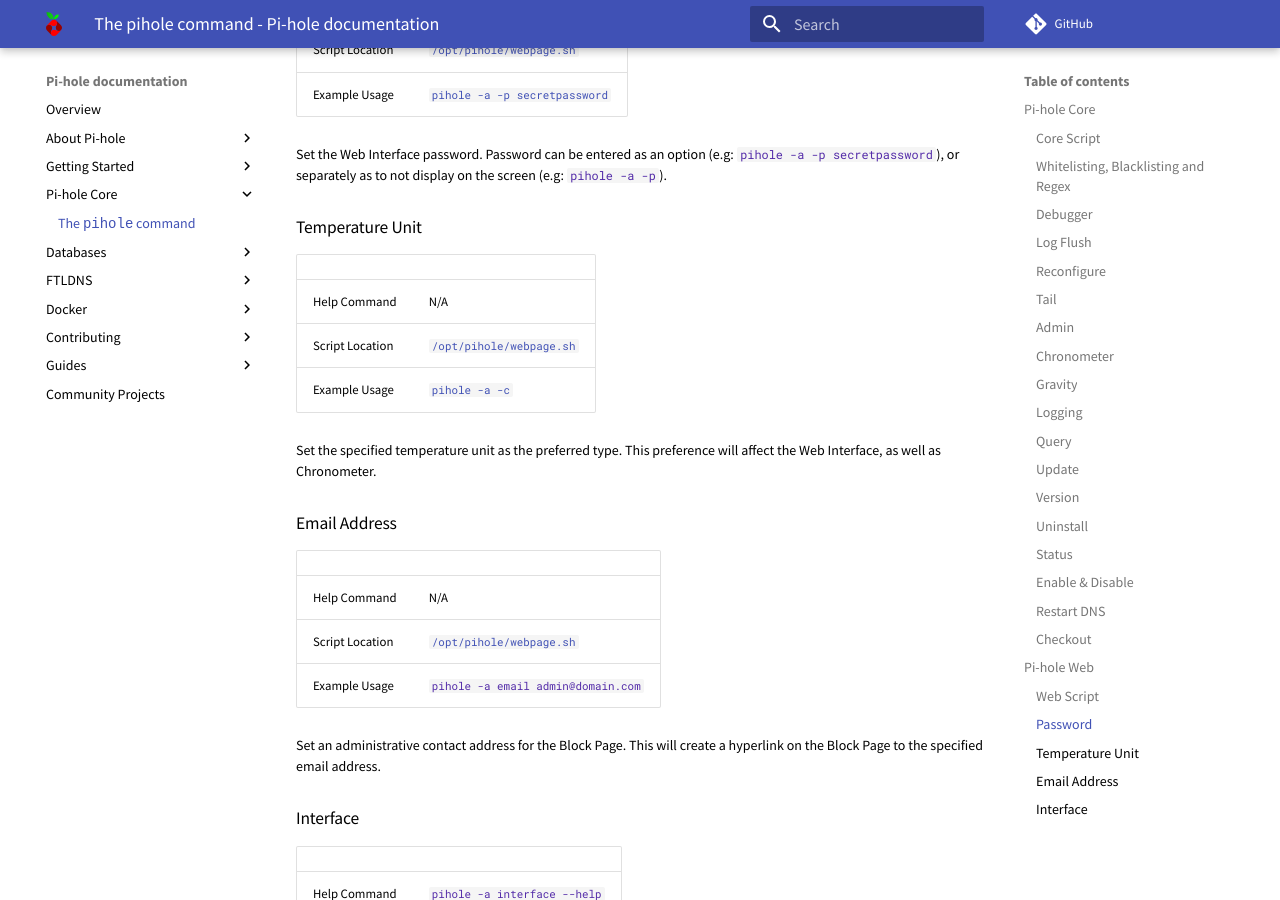
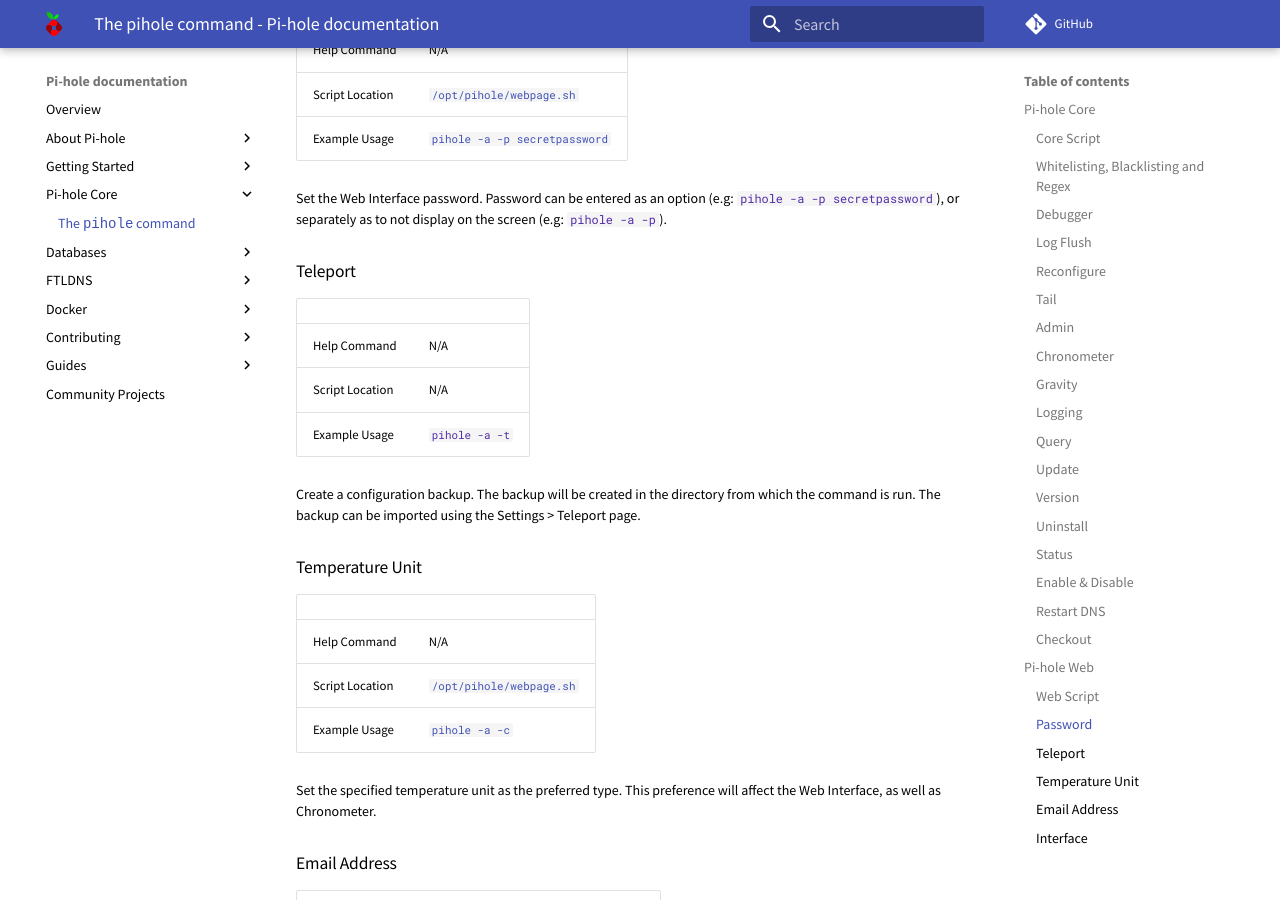
Before and after one commit to pi-hole/docs, an MkDocs documentation site: the page built from docs/core/pihole-command.md, in a window 1280 px wide and 900 px high, scrolled down 9060 px. Built offline with MkDocs 1.6.1 and Material for MkDocs 9.7.7, drawn with Linux system fonts in a browser that asks for light colours; comment, search, counter and statistics services are not loaded.

Commit message:
adding teleport command doc

```diff
--- a/docs/core/pihole-command.md
+++ b/docs/core/pihole-command.md
@@ -267,6 +267,7 @@
  -------------- | --------------
 [Web Script](#web-script) | `pihole -a`
 [Password](#password) | `pihole -a password`
+[Teleport](#teleport) | `pihole -a -t`
 [Temperature Unit](#temperature-unit) | `pihole -a celsius`, `pihole -a fahrenheit`, `pihole -a kelvin`
 [Host Record](#host-record) | `pihole -a hostrecord`
 [Email Address](#email-address) | `pihole -a email`
@@ -291,6 +292,16 @@
 Example Usage   | [`pihole -a -p secretpassword`](https://discourse.pi-hole.net/t/the-pihole-command-with-examples/738#web-password)
 
 Set the Web Interface password. Password can be entered as an option (e.g: `pihole -a -p secretpassword`), or separately as to not display on the screen (e.g: `pihole -a -p`).
+
+### Teleport
+
+| | |
+ -------------- | --------------
+Help Command    | N/A
+Script Location | N/A
+Example Usage   | `pihole -a -t`
+
+Create a configuration backup. The backup will be created in the directory from which the command is run. The backup can be imported using the Settings > Teleport page.
 
 ### Temperature Unit
 
```
